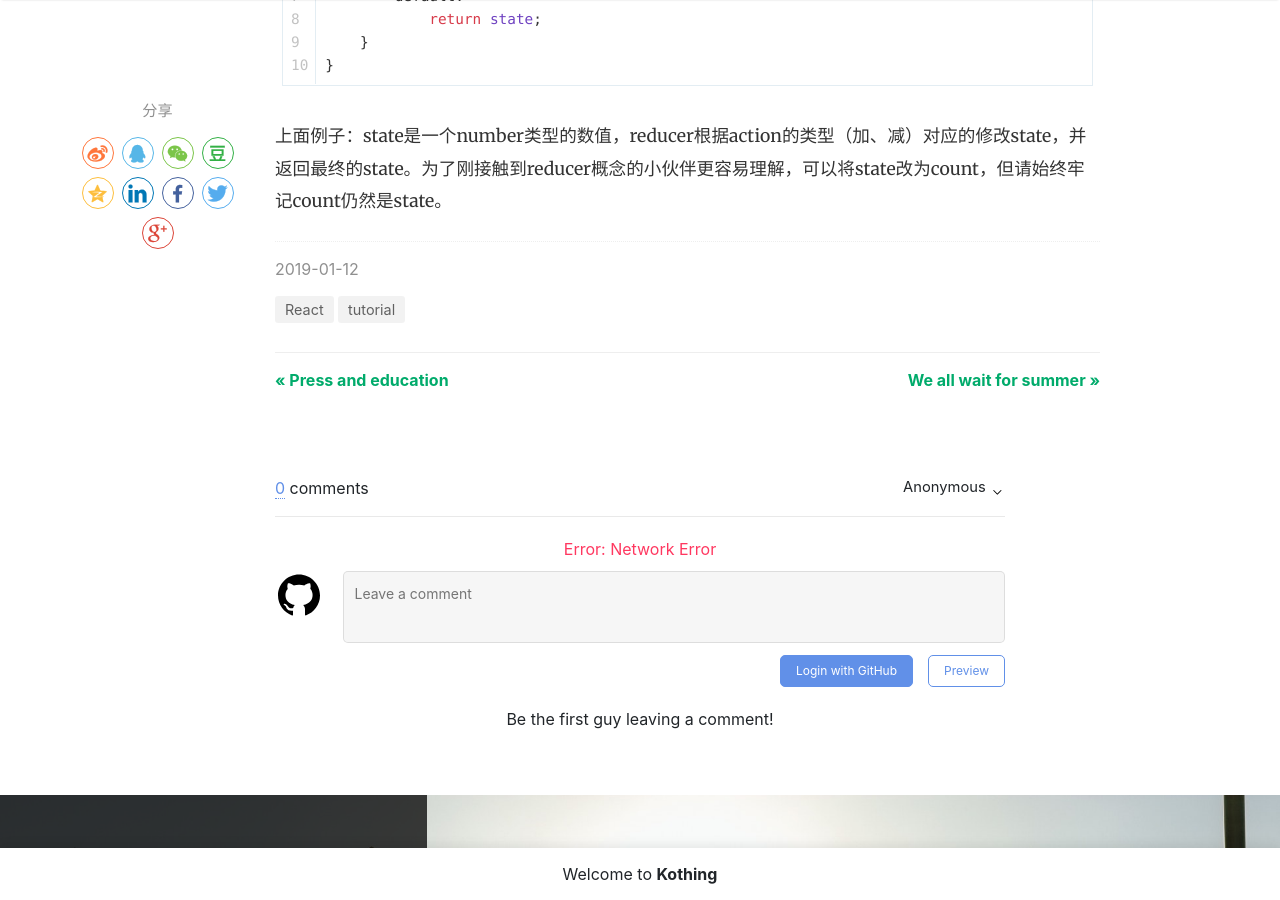
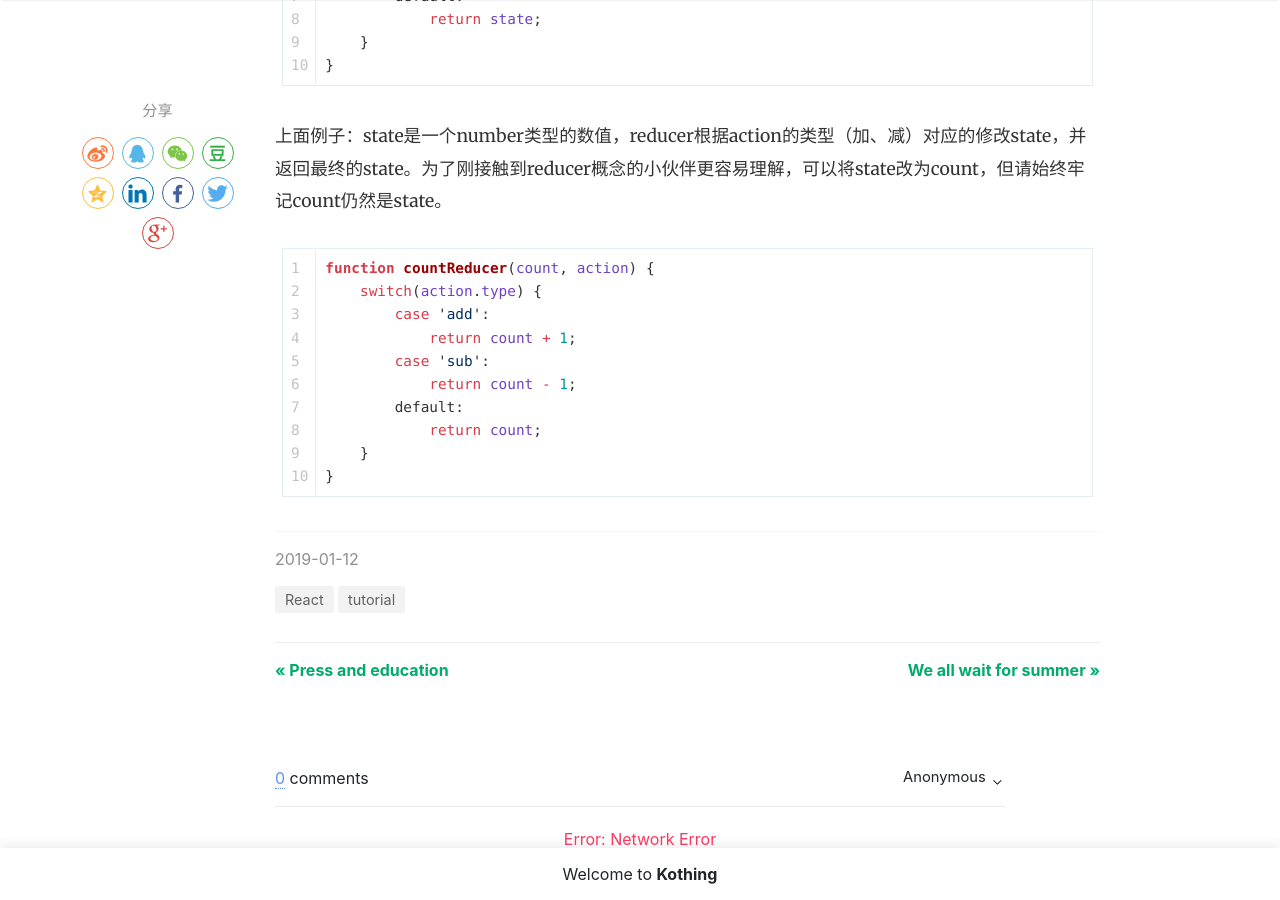
Before and after one commit to kothing/kothing.github.io, a Jekyll site: the page built from _posts/2019-01-12-react-hook--useReducer.md, in a window 1280 px wide and 900 px high, scrolled down 1348 px. Built offline with Jekyll 4.4.1, drawn with Linux system fonts in a browser that asks for light colours; nearby versions of some CDN libraries; comment, search, counter and statistics services are not loaded.

Commit message:
Update 2019-01-12-react-hook--useReducer.md

````diff
--- a/_posts/2019-01-12-react-hook--useReducer.md
+++ b/_posts/2019-01-12-react-hook--useReducer.md
@@ -25,3 +25,15 @@ function countReducer(state, action) {
 }
 ```
 上面例子：state是一个number类型的数值，reducer根据action的类型（加、减）对应的修改state，并返回最终的state。为了刚接触到reducer概念的小伙伴更容易理解，可以将state改为count，但请始终牢记count仍然是state。
+```js
+function countReducer(count, action) {
+    switch(action.type) {
+        case 'add':
+            return count + 1;
+        case 'sub':
+            return count - 1;
+        default:
+            return count;
+    }
+}
+```
````
